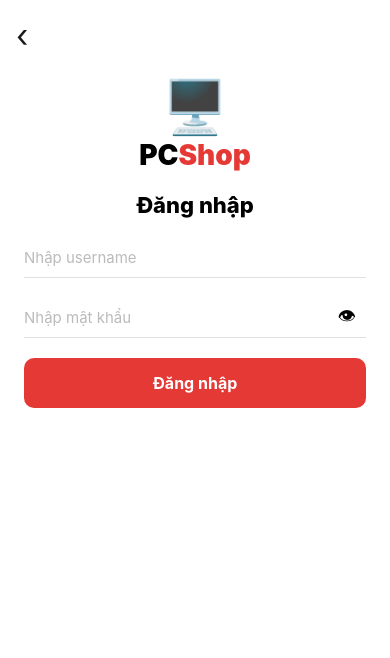
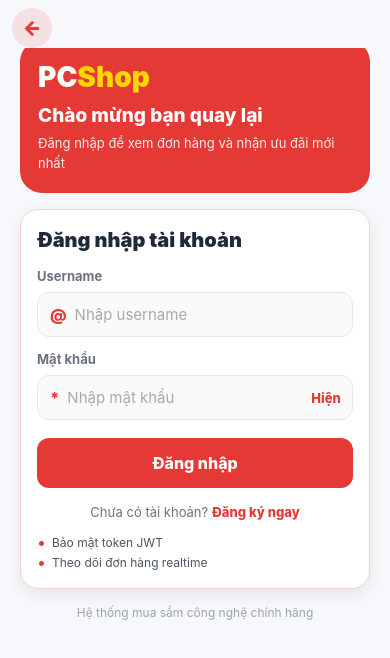
Before and after one commit to XuanThanh05/FrontendReactNativePCShop, a React Native app: screen /Login in a window 390 px wide. Shown: the top 658 px of the page. Built offline with nearby package versions, Linux system fonts and the light colour scheme; no server answers.

Commit message:
fix: Đăng kí chưa tồn tại Fixes #1

```diff
--- a/src/screens/LoginScreen.jsx
+++ b/src/screens/LoginScreen.jsx
@@ -16,11 +16,13 @@ import { useAuth } from "../context/AuthContext";
 
 const LoginScreen = ({ navigation }) => {
   const { login } = useAuth();
+  const keyboardOffset = Platform.OS === "ios" ? 0 : StatusBar.currentHeight || 0;
 
   const [username, setUsername] = useState("");
   const [password, setPassword] = useState("");
   const [showPass, setShowPass] = useState(false);
   const [loading, setLoading] = useState(false);
+  const [focusedField, setFocusedField] = useState("");
 
   const handleLogin = async () => {
     if (!username.trim()) {
@@ -47,66 +49,87 @@ const LoginScreen = ({ navigation }) => {
 
   return (
     <SafeAreaView style={styles.safe}>
-      <StatusBar barStyle="dark-content" backgroundColor="#fff" />
+      <StatusBar barStyle="light-content" backgroundColor="#E53935" />
 
       {/* Back */}
       <TouchableOpacity
         style={styles.backBtn}
         onPress={() => navigation.goBack()}
       >
-        <Text style={styles.backIcon}>‹</Text>
+        <Text style={styles.backIcon}>←</Text>
       </TouchableOpacity>
 
       <KeyboardAvoidingView
-        behavior={Platform.OS === "ios" ? "padding" : undefined}
+        behavior={Platform.OS === "ios" ? "padding" : "height"}
+        keyboardVerticalOffset={keyboardOffset}
         style={{ flex: 1 }}
       >
         <ScrollView
           contentContainerStyle={styles.container}
           showsVerticalScrollIndicator={false}
           keyboardShouldPersistTaps="handled"
+          keyboardDismissMode="on-drag"
         >
-          {/* Logo */}
-          <Text style={styles.logoEmoji}>🖥️</Text>
+          <View style={styles.heroBlock}>
             <Text style={styles.logoText}>
               PC<Text style={styles.logoAccent}>Shop</Text>
             </Text>
+            <Text style={styles.heroTitle}>Chào mừng bạn quay lại</Text>
+            <Text style={styles.heroSubTitle}>
+              Đăng nhập để xem đơn hàng và nhận ưu đãi mới nhất
+            </Text>
+          </View>
 
-          <Text style={styles.title}>Đăng nhập</Text>
+          <View style={styles.formCard}>
+            <Text style={styles.title}>Đăng nhập tài khoản</Text>
 
-          {/* USERNAME */}
-          <View style={styles.inputWrap}>
+            <Text style={styles.fieldLabel}>Username</Text>
+            <View
+              style={[
+                styles.inputWrap,
+                focusedField === "username" && styles.inputWrapFocused,
+              ]}
+            >
+              <Text style={styles.inputPrefix}>@</Text>
               <TextInput
                 style={styles.input}
                 placeholder="Nhập username"
-              placeholderTextColor="#bbb"
+                placeholderTextColor="#a9a9a9"
                 value={username}
                 onChangeText={setUsername}
+                onFocus={() => setFocusedField("username")}
+                onBlur={() => setFocusedField("")}
+                autoCapitalize="none"
               />
             </View>
 
-          {/* PASSWORD */}
-          <View style={styles.inputWrap}>
+            <Text style={styles.fieldLabel}>Mật khẩu</Text>
+            <View
+              style={[
+                styles.inputWrap,
+                focusedField === "password" && styles.inputWrapFocused,
+              ]}
+            >
+              <Text style={styles.inputPrefix}>*</Text>
               <TextInput
                 style={styles.input}
                 placeholder="Nhập mật khẩu"
-              placeholderTextColor="#bbb"
+                placeholderTextColor="#a9a9a9"
                 secureTextEntry={!showPass}
                 value={password}
                 onChangeText={setPassword}
+                onFocus={() => setFocusedField("password")}
+                onBlur={() => setFocusedField("")}
               />
 
               <TouchableOpacity
                 onPress={() => setShowPass(!showPass)}
                 style={styles.eyeBtn}
               >
-              <Text style={styles.eyeIcon}>
-                {showPass ? "🙈" : "👁"}
-              </Text>
+                <Text style={styles.eyeIcon}>{showPass ? "Ẩn" : "Hiện"}</Text>
               </TouchableOpacity>
             </View>
 
-          {/* BUTTON */}
             <TouchableOpacity
               style={[styles.submitBtn, loading && styles.submitBtnDisabled]}
               onPress={handleLogin}
@@ -116,6 +139,31 @@ const LoginScreen = ({ navigation }) => {
                 {loading ? "Đang đăng nhập..." : "Đăng nhập"}
               </Text>
             </TouchableOpacity>
+
+            <View style={styles.switchRow}>
+              <Text style={styles.switchText}>Chưa có tài khoản? </Text>
+              <TouchableOpacity onPress={() => navigation.navigate("Register")}>
+                <Text style={styles.switchLink}>Đăng ký ngay</Text>
+              </TouchableOpacity>
+            </View>
+
+            <View style={styles.badgeRow}>
+              <View style={styles.badgeItem}>
+                <Text style={styles.badgeDot}>•</Text>
+                <Text style={styles.badgeText}>Bảo mật token JWT</Text>
+              </View>
+              <View style={styles.badgeItem}>
+                <Text style={styles.badgeDot}>•</Text>
+                <Text style={styles.badgeText}>Theo dõi đơn hàng realtime</Text>
+              </View>
+            </View>
+          </View>
+
+          <View style={styles.bottomSpacer}>
+            <Text style={styles.bottomText}>
+              Hệ thống mua sắm công nghệ chính hãng
+            </Text>
+          </View>
         </ScrollView>
       </KeyboardAvoidingView>
     </SafeAreaView>
@@ -125,56 +173,125 @@ const LoginScreen = ({ navigation }) => {
 export default LoginScreen;
 
 const styles = StyleSheet.create({
-  safe: { flex: 1, backgroundColor: "#fff" },
+  safe: { flex: 1, backgroundColor: "#F7F8FB" },
 
-  backBtn: { padding: 16, paddingBottom: 0 },
-  backIcon: { fontSize: 32, color: "#1a1a1a" },
+  backBtn: {
+    marginTop: 8,
+    marginLeft: 12,
+    width: 40,
+    height: 40,
+    borderRadius: 20,
+    backgroundColor: "rgba(229, 57, 53, 0.12)",
+    alignItems: "center",
+    justifyContent: "center",
+    zIndex: 2,
+  },
+  backIcon: { fontSize: 20, color: "#E53935", fontWeight: "900" },
 
   container: {
-    alignItems: "center",
-    paddingHorizontal: 24,
-    paddingBottom: 40,
+    flexGrow: 1,
+    paddingHorizontal: 20,
+    paddingBottom: 28,
   },
 
-  logoEmoji: { fontSize: 52, marginTop: 20 },
-  logoText: { fontSize: 28, fontWeight: "900" },
-  logoAccent: { color: "#E53935" },
+  heroBlock: {
+    backgroundColor: "#E53935",
+    borderRadius: 22,
+    paddingHorizontal: 18,
+    paddingVertical: 20,
+    marginTop: -8,
+    marginBottom: 16,
+  },
+  logoText: { fontSize: 28, fontWeight: "900", color: "#fff" },
+  logoAccent: { color: "#FFD700" },
+  heroTitle: {
+    marginTop: 10,
+    fontSize: 19,
+    color: "#fff",
+    fontWeight: "800",
+  },
+  heroSubTitle: {
+    marginTop: 6,
+    fontSize: 13,
+    lineHeight: 20,
+    color: "#FFEAEA",
+  },
 
-  title: { fontSize: 22, fontWeight: "800", marginVertical: 20 },
+  formCard: {
+    backgroundColor: "#fff",
+    borderRadius: 18,
+    paddingHorizontal: 16,
+    paddingVertical: 18,
+    borderWidth: 1,
+    borderColor: "#F2D3D2",
+    shadowColor: "#111827",
+    shadowOffset: { width: 0, height: 6 },
+    shadowOpacity: 0.08,
+    shadowRadius: 16,
+    elevation: 4,
+  },
 
-  // ✅ FIX CHÍNH Ở ĐÂY
+  title: {
+    fontSize: 20,
+    fontWeight: "900",
+    color: "#1F2937",
+    marginBottom: 16,
+  },
+
+  fieldLabel: {
+    fontSize: 13,
+    fontWeight: "700",
+    color: "#6B7280",
+    marginBottom: 8,
+  },
+
   inputWrap: {
     flexDirection: "row",
     alignItems: "center",
-    width: "100%",
-    borderBottomWidth: 1,
-    borderBottomColor: "#e0e0e0",
-    marginBottom: 20,
+    borderWidth: 1,
+    borderColor: "#E5E7EB",
+    backgroundColor: "#FAFAFA",
+    borderRadius: 12,
+    paddingHorizontal: 12,
+    marginBottom: 14,
+  },
+  inputWrapFocused: {
+    borderColor: "#E53935",
+    backgroundColor: "#FFF7F7",
+  },
+  inputPrefix: {
+    fontSize: 16,
+    fontWeight: "800",
+    color: "#E53935",
+    marginRight: 8,
   },
 
   input: {
     flex: 1,
     fontSize: 15,
-    paddingVertical: 10,
+    paddingVertical: 12,
     color: "#1a1a1a",
   },
 
   eyeBtn: {
-    paddingHorizontal: 10,
+    paddingHorizontal: 4,
     justifyContent: "center",
     alignItems: "center",
   },
 
   eyeIcon: {
-    fontSize: 18,
+    fontSize: 13,
+    color: "#E53935",
+    fontWeight: "800",
   },
 
   submitBtn: {
     width: "100%",
     backgroundColor: "#E53935",
     paddingVertical: 15,
-    borderRadius: 10,
+    borderRadius: 12,
     alignItems: "center",
+    marginTop: 4,
   },
 
   submitBtnDisabled: {
@@ -184,6 +301,49 @@ const styles = StyleSheet.create({
   submitText: {
     color: "#fff",
     fontSize: 16,
-    fontWeight: "700",
+    fontWeight: "800",
+  },
+
+  switchRow: {
+    flexDirection: "row",
+    justifyContent: "center",
+    marginTop: 16,
+    marginBottom: 8,
+  },
+  switchText: {
+    fontSize: 13,
+    color: "#6B7280",
+  },
+  switchLink: {
+    fontSize: 13,
+    color: "#E53935",
+    fontWeight: "800",
+  },
+
+  badgeRow: {
+    marginTop: 6,
+    gap: 4,
+  },
+  badgeItem: {
+    flexDirection: "row",
+    alignItems: "center",
+  },
+  badgeDot: {
+    color: "#E53935",
+    fontSize: 16,
+    marginRight: 6,
+    lineHeight: 16,
+  },
+  badgeText: {
+    fontSize: 12,
+    color: "#4B5563",
+  },
+  bottomSpacer: {
+    marginTop: 16,
+    alignItems: "center",
+  },
+  bottomText: {
+    color: "#9CA3AF",
+    fontSize: 12,
   },
 });
--- a/src/screens/RegisterScreen.jsx
+++ b/src/screens/RegisterScreen.jsx
@@ -1,8 +1,10 @@
 // src/screens/RegisterScreen.js
-import { useState } from "react";
+import { useCallback, useEffect, useRef, useState } from "react";
 import {
   Alert,
+  Animated,
   KeyboardAvoidingView,
+  Modal,
   Platform,
   ScrollView,
   StatusBar,
@@ -17,11 +19,14 @@ import { useAuth } from "../context/AuthContext";
 
 const RegisterScreen = ({ navigation }) => {
   const { register } = useAuth();
+  const keyboardOffset = Platform.OS === "ios" ? 0 : StatusBar.currentHeight || 0;
+  const modalAnim = useRef(new Animated.Value(0)).current;
+  const autoCloseTimerRef = useRef(null);
 
   const [fullName, setFullName] = useState("");
+  const [username, setUsername] = useState("");
   const [phone, setPhone] = useState("");
   const [email, setEmail] = useState("");
-  const [birthday, setBirthday] = useState("");
   const [password, setPassword] = useState("");
   const [confirmPassword, setConfirm] = useState("");
   const [isStudent, setIsStudent] = useState(false);
@@ -29,48 +34,80 @@ const RegisterScreen = ({ navigation }) => {
   const [showPass, setShowPass] = useState(false);
   const [showConfirm, setShowConfirm] = useState(false);
   const [loading, setLoading] = useState(false);
+  const [showSuccessModal, setShowSuccessModal] = useState(false);
+  const [successMessage, setSuccessMessage] = useState("Đăng ký thành công");
 
-  const handleRegister = () => {
+  const handleFinishRegister = useCallback(() => {
+    if (autoCloseTimerRef.current) {
+      clearTimeout(autoCloseTimerRef.current);
+      autoCloseTimerRef.current = null;
+    }
+    setShowSuccessModal(false);
+    navigation.reset({ index: 0, routes: [{ name: "Main" }] });
+  }, [navigation]);
+
+  useEffect(() => {
+    if (!showSuccessModal) return;
+
+    modalAnim.setValue(0);
+    Animated.parallel([
+      Animated.timing(modalAnim, {
+        toValue: 1,
+        duration: 320,
+        useNativeDriver: true,
+      }),
+    ]).start();
+
+    autoCloseTimerRef.current = setTimeout(() => {
+      handleFinishRegister();
+    }, 2000);
+
+    return () => {
+      if (autoCloseTimerRef.current) {
+        clearTimeout(autoCloseTimerRef.current);
+        autoCloseTimerRef.current = null;
+      }
+    };
+  }, [showSuccessModal, modalAnim, handleFinishRegister]);
+
+  const handleRegister = async () => {
     if (!fullName.trim()) return Alert.alert("Lỗi", "Vui lòng nhập họ và tên");
+    if (!username.trim()) return Alert.alert("Lỗi", "Vui lòng nhập username");
+    if (username.trim().length < 4)
+      return Alert.alert("Lỗi", "Username phải có ít nhất 4 ký tự");
     if (!phone.trim()) return Alert.alert("Lỗi", "Vui lòng nhập số điện thoại");
-    if (phone.length < 10)
+    if (phone.trim().length < 8)
       return Alert.alert("Lỗi", "Số điện thoại không hợp lệ");
+    if (!email.trim()) return Alert.alert("Lỗi", "Vui lòng nhập email");
+    if (!/^[^\s@]+@[^\s@]+\.[^\s@]+$/.test(email.trim()))
+      return Alert.alert("Lỗi", "Email không hợp lệ");
     if (!password) return Alert.alert("Lỗi", "Vui lòng nhập mật khẩu");
-    if (password.length < 6)
-      return Alert.alert("Lỗi", "Mật khẩu phải có ít nhất 6 ký tự");
+    if (password.length < 8)
+      return Alert.alert("Lỗi", "Mật khẩu phải có ít nhất 8 ký tự");
     if (password !== confirmPassword)
       return Alert.alert("Lỗi", "Mật khẩu nhập lại không khớp");
     if (!agreeTerms)
       return Alert.alert("Lỗi", "Vui lòng đồng ý với điều khoản bảo mật");
 
     setLoading(true);
-    setTimeout(async () => {
     const result = await register({
+      username,
       fullName,
       phone,
       email,
-        birthday,
       password,
-        confirmPassword,
       isStudent,
     });
     setLoading(false);
+
     if (result.success) {
-        Alert.alert(
-          "Thành công! 🎉",
-          `Chào mừng ${result.user.fullName} đến với PCShop!`,
-          [
-            {
-              text: "OK",
-              onPress: () =>
-                navigation.reset({ index: 0, routes: [{ name: "Main" }] }),
-            },
-          ],
+      setSuccessMessage(
+        result.message || `Chào mừng ${result.user.fullName} đến với PCShop!`,
       );
+      setShowSuccessModal(true);
     } else {
       Alert.alert("Đăng ký thất bại", result.message);
     }
-    }, 600);
   };
 
   const InputField = ({
@@ -114,13 +151,15 @@ const RegisterScreen = ({ navigation }) => {
       </TouchableOpacity>
 
       <KeyboardAvoidingView
-        behavior={Platform.OS === "ios" ? "padding" : undefined}
+        behavior={Platform.OS === "ios" ? "padding" : "height"}
+        keyboardVerticalOffset={keyboardOffset}
         style={{ flex: 1 }}
       >
         <ScrollView
           contentContainerStyle={styles.container}
           showsVerticalScrollIndicator={false}
           keyboardShouldPersistTaps="handled"
+          keyboardDismissMode="on-drag"
         >
           {/* Logo */}
           <Text style={styles.logoEmoji}>🖥️</Text>
@@ -149,6 +188,12 @@ const RegisterScreen = ({ navigation }) => {
             onChangeText={setFullName}
           />
 
+          <InputField
+            placeholder="Nhập username"
+            value={username}
+            onChangeText={setUsername}
+          />
+
           {/* Số điện thoại */}
           <InputField
             placeholder="Nhập số điện thoại"
@@ -159,20 +204,11 @@ const RegisterScreen = ({ navigation }) => {
 
           {/* Email */}
           <InputField
-            placeholder="Nhập email (không bắt buộc)"
+            placeholder="Nhập email"
             value={email}
             onChangeText={setEmail}
             keyboardType="email-address"
             hint="Hoá đơn VAT khi mua hàng sẽ được gửi qua email này"
-          />
-
-          {/* Ngày sinh */}
-          <InputField
-            placeholder="Ngày sinh (dd/mm/yyyy)"
-            value={birthday}
-            onChangeText={setBirthday}
-            keyboardType="numeric"
-            rightElement={<Text style={styles.calendarIcon}>📅</Text>}
           />
 
           {/* Mật khẩu */}
@@ -263,6 +299,54 @@ const RegisterScreen = ({ navigation }) => {
           <View style={{ height: 20 }} />
         </ScrollView>
       </KeyboardAvoidingView>
+
+      <Modal
+        visible={showSuccessModal}
+        transparent
+        animationType="none"
+        onRequestClose={() => setShowSuccessModal(false)}
+      >
+        <Animated.View
+          style={[
+            styles.modalOverlay,
+            {
+              opacity: modalAnim,
+            },
+          ]}
+        >
+          <Animated.View
+            style={[
+              styles.modalCard,
+              {
+                opacity: modalAnim,
+                transform: [
+                  {
+                    scale: modalAnim.interpolate({
+                      inputRange: [0, 1],
+                      outputRange: [0.86, 1],
+                    }),
+                  },
+                ],
+              },
+            ]}
+          >
+            <View style={styles.modalBadge}>
+              <Text style={styles.modalBadgeIcon}>✓</Text>
+            </View>
+            <Text style={styles.modalTitle}>Đăng ký hoàn tất</Text>
+            <Text style={styles.modalDescription}>{successMessage}</Text>
+            <Text style={styles.modalCountdown}>Đang chuyển về trang chủ...</Text>
+
+            <TouchableOpacity
+              style={styles.modalButton}
+              onPress={handleFinishRegister}
+              activeOpacity={0.85}
+            >
+              <Text style={styles.modalButtonText}>Bắt đầu mua sắm</Text>
+            </TouchableOpacity>
+          </Animated.View>
+        </Animated.View>
+      </Modal>
     </SafeAreaView>
   );
 };
@@ -277,8 +361,9 @@ const styles = StyleSheet.create({
 
   container: {
     alignItems: "center",
+    flexGrow: 1,
     paddingHorizontal: 24,
-    paddingBottom: 40,
+    paddingBottom: 72,
   },
 
   // Logo
@@ -384,4 +469,73 @@ const styles = StyleSheet.create({
   switchRow: { flexDirection: "row", alignItems: "center" },
   switchText: { fontSize: 14, color: "#555" },
   switchLink: { fontSize: 14, color: "#E53935", fontWeight: "700" },
+
+  modalOverlay: {
+    flex: 1,
+    backgroundColor: "rgba(229, 57, 53, 0.22)",
+    alignItems: "center",
+    justifyContent: "center",
+    paddingHorizontal: 24,
+  },
+  modalCard: {
+    width: "100%",
+    backgroundColor: "#fff",
+    borderRadius: 20,
+    borderWidth: 1,
+    borderColor: "#FAD2D1",
+    paddingHorizontal: 20,
+    paddingTop: 24,
+    paddingBottom: 20,
+    alignItems: "center",
+    shadowColor: "#E53935",
+    shadowOffset: { width: 0, height: 8 },
+    shadowOpacity: 0.15,
+    shadowRadius: 16,
+    elevation: 10,
+  },
+  modalBadge: {
+    width: 64,
+    height: 64,
+    borderRadius: 32,
+    backgroundColor: "#FCEAEA",
+    alignItems: "center",
+    justifyContent: "center",
+    marginBottom: 14,
+  },
+  modalBadgeIcon: {
+    fontSize: 30,
+    color: "#E53935",
+    fontWeight: "900",
+  },
+  modalTitle: {
+    fontSize: 22,
+    fontWeight: "900",
+    color: "#E53935",
+    marginBottom: 8,
+  },
+  modalDescription: {
+    fontSize: 14,
+    lineHeight: 22,
+    color: "#4B5563",
+    textAlign: "center",
+    marginBottom: 6,
+  },
+  modalCountdown: {
+    fontSize: 12,
+    color: "#B91C1C",
+    fontStyle: "italic",
+    marginBottom: 18,
+  },
+  modalButton: {
+    width: "100%",
+    borderRadius: 12,
+    backgroundColor: "#E53935",
+    paddingVertical: 14,
+    alignItems: "center",
+  },
+  modalButtonText: {
+    color: "#fff",
+    fontSize: 15,
+    fontWeight: "800",
+  },
 });
```
Also changed, not shown: src/context/AuthContext.jsx (+52 -2 lines), src/services/api.js (+6 -1 lines). Lines whose indentation alone changed are shown as unchanged.
